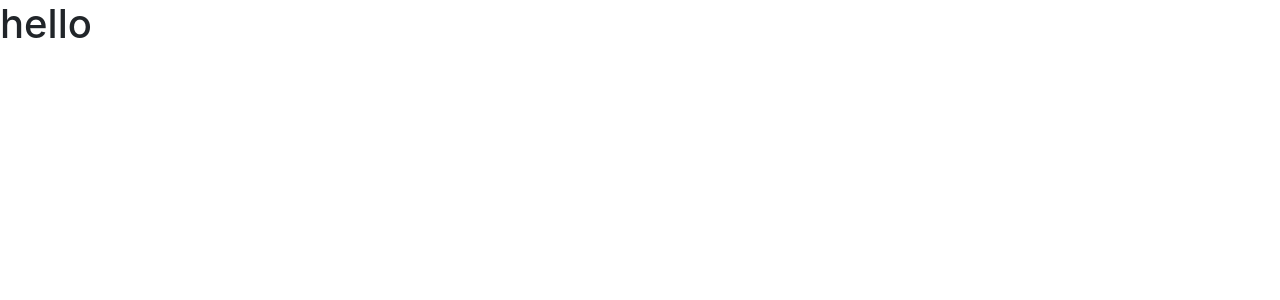
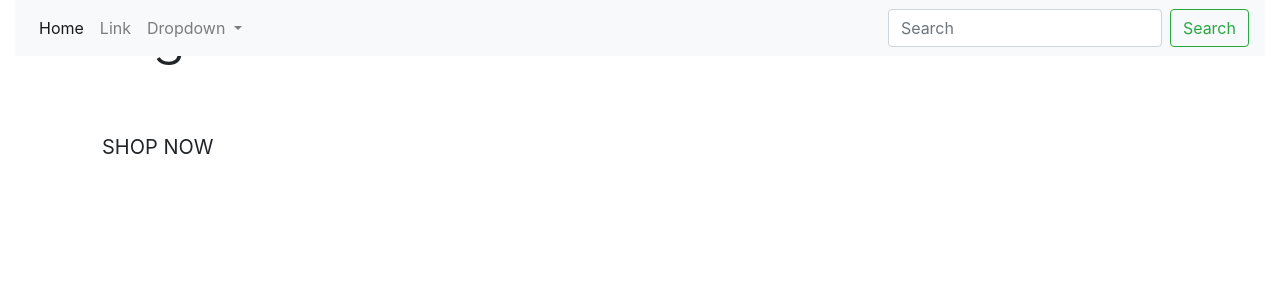
Before and after one commit to aliciarawlings/sweet_moments_milestone, a Django app: page / in a window 1280 px wide. Before the commit the part shown is almost empty. Shown: the top 300 px of the page. Run offline with Django 3.2, Linux system fonts and the light colour scheme; some libraries are stand-ins or nearby versions.

Commit message:
added homepage content

```diff
--- a/home/templates/home/index.html
+++ b/home/templates/home/index.html
@@ -1,7 +1,30 @@
 {% extends 'base.html' %}
 {% load static %}
 
+{% block page_header %}
+<div class="container">
+        <div class="row">
+        <div class="col">
+     </div>
+     </div>
+</div>
+
+{% endblock %}
+
 {% block content %}
+<div class="container h-100">
+<div class="row h-100 ">
+    <div class = "col my-auto ">
+        <h1 class = "display-4 ">
+        Vegan Sweets
+        </h1>
+        <div class="my-5">
+            <h4>
+            <a href="" class="btn btn-lg rounded-0 text-uppercase py-3">Shop Now</a>
+            </h4>
+        </div>
+    </div>
+</div>
+</div>
 
-<h1> hello </h1>
 {% endblock %}
--- a/templates/base.html
+++ b/templates/base.html
@@ -33,6 +33,40 @@
   </head>
   <body>
     <header class="container-fluid fixed-top">
+     <nav class="navbar navbar-expand-lg navbar-light bg-light">
+
+  <button class="navbar-toggler" type="button" data-toggle="collapse" data-target="#navbarSupportedContent" aria-controls="navbarSupportedContent" aria-expanded="false" aria-label="Toggle navigation">
+    <span class="navbar-toggler-icon"></span>
+  </button>
+
+  <div class="collapse navbar-collapse" id="navbarSupportedContent">
+    <ul class="navbar-nav mr-auto">
+      <li class="nav-item active">
+        <a class="nav-link" href="{% url 'home' %}">Home <span class="sr-only">(current)</span></a>
+      </li>
+      <li class="nav-item">
+        <a class="nav-link" href="#">Link</a>
+      </li>
+      <li class="nav-item dropdown">
+        <a class="nav-link dropdown-toggle" href="#" id="navbarDropdown" role="button" data-toggle="dropdown" aria-haspopup="true" aria-expanded="false">
+          Dropdown
+        </a>
+        <div class="dropdown-menu" aria-labelledby="navbarDropdown">
+          <a class="dropdown-item" href="#">Action</a>
+          <a class="dropdown-item" href="#">Another action</a>
+          <div class="dropdown-divider"></div>
+          <a class="dropdown-item" href="#">Something else here</a>
+        </div>
+      </li>
+    </ul>
+      <a class="navbar-brand mx-auto navbar-logo" href="{% url 'home' %}">
+    </a>
+    <form class="form-inline my-2 my-lg-0">
+      <input class="form-control mr-sm-2" type="search" placeholder="Search" aria-label="Search">
+      <button class="btn btn-outline-success my-2 my-sm-0" type="submit">Search</button>
+    </form>
+  </div>
+</nav>
 
     </header>
 
```
